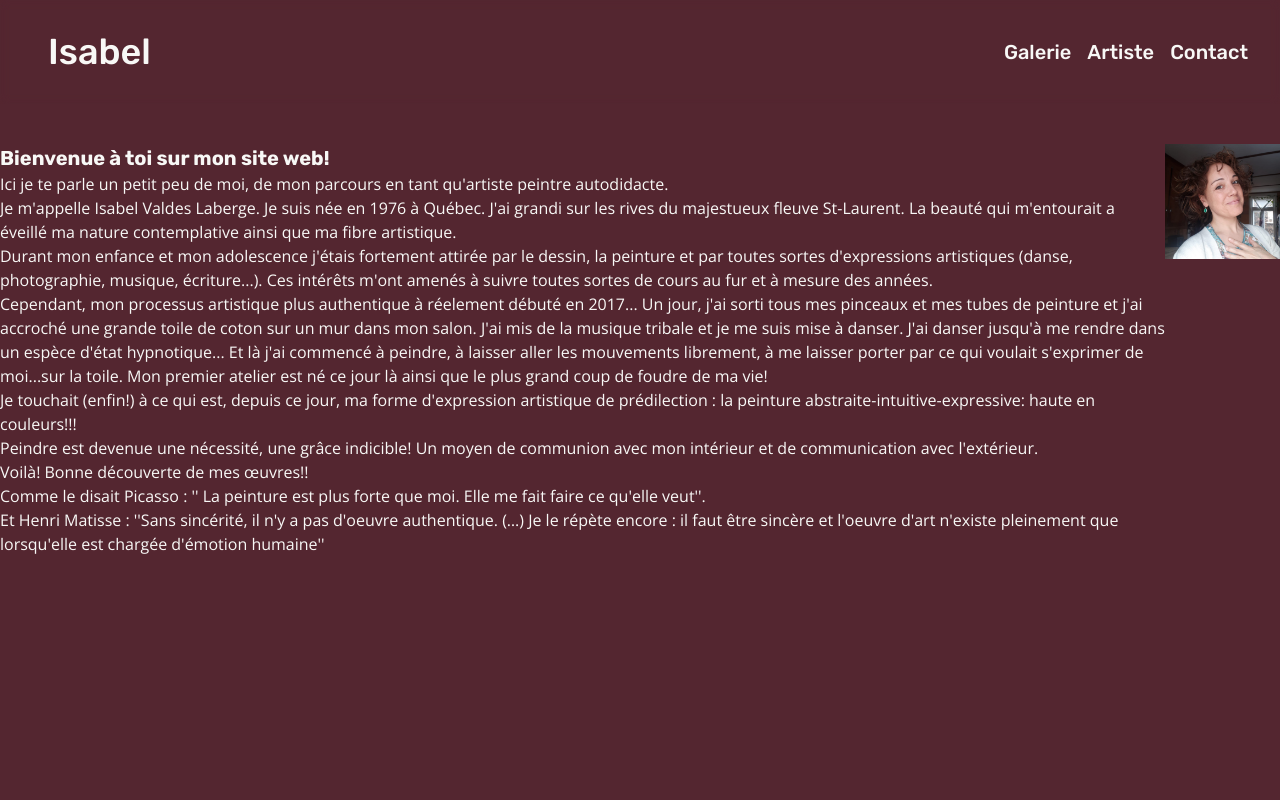
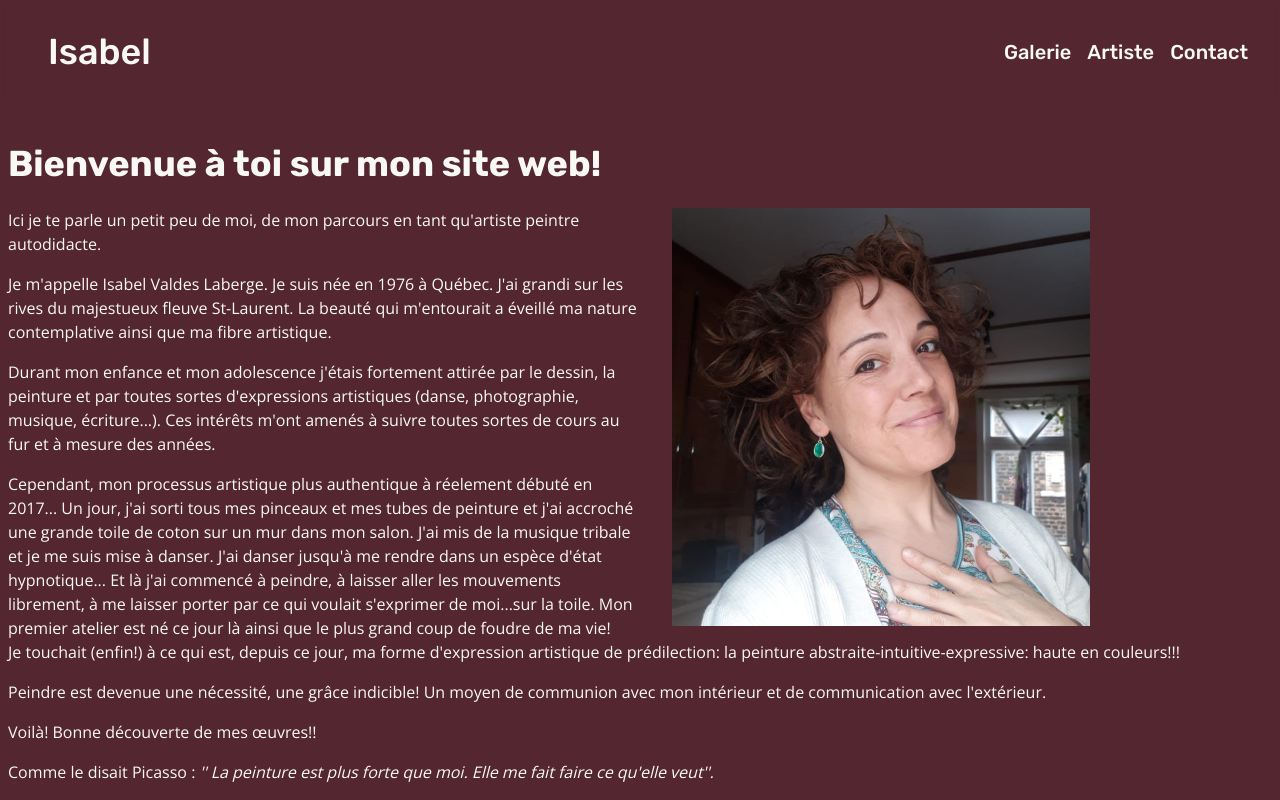
Before and after one commit to AsterShadow/isabelwebsite, a Next.js app: page /about in a window 1280 px wide. Shown: the top 800 px of the page. Built offline with nearby package versions, Linux system fonts and the light colour scheme.

Commit message:
added react-hook-form

```diff
--- a/package.json
+++ b/package.json
@@ -18,6 +18,7 @@
     "next-sanity-client": "^1.0.8",
     "react": "^18",
     "react-dom": "^18",
+    "react-hook-form": "^7.52.1",
     "sass": "^1.77.1",
     "styled-components": "^6.1.11"
   },
--- a/src/components/AboutLayout/AboutLayout.js
+++ b/src/components/AboutLayout/AboutLayout.js
@@ -4,46 +4,67 @@ import React from "react";
 
 const AboutLayout = () => {
   return (
-    <div className="flex ">
-      <div className="text-sm lg:text-base">
-        <p className="lg:text-xl font-bold font-headers">
+    <div className="flex flex-col lg:flex-row w-full px-2">
+      <div className="md:hidden">
+        <Image src={Images.isabel} alt="isabel-picture" />
+      </div>
+      <div className="text-sm md:text-base">
+        <h2 className="text-2xl md:text-4xl font-bold font-headers pb-6">
           Bienvenue à toi sur mon site web!
-        </p>
-
+        </h2>
+        <div className="md:flex gap-8">
+          <div className="flex flex-col gap-4 md:w-1/2">
             <p>
               Ici je te parle un petit peu de moi, de mon parcours en tant
               qu'artiste peintre autodidacte.
             </p>
 
             <p>
-          Je m'appelle Isabel Valdes Laberge. Je suis née en 1976 à Québec. J'ai
-          grandi sur les rives du majestueux fleuve St-Laurent. La beauté qui
-          m'entourait a éveillé ma nature contemplative ainsi que ma fibre
-          artistique.
+              Je m'appelle Isabel Valdes Laberge. Je suis née en 1976 à Québec.
+              J'ai grandi sur les rives du majestueux fleuve St-Laurent. La
+              beauté qui m'entourait a éveillé ma nature contemplative ainsi que
+              ma fibre artistique.
             </p>
 
             <p>
-          Durant mon enfance et mon adolescence j'étais fortement attirée par le
-          dessin, la peinture et par toutes sortes d'expressions artistiques
-          (danse, photographie, musique, écriture...). Ces intérêts m'ont amenés
-          à suivre toutes sortes de cours au fur et à mesure des années.
+              Durant mon enfance et mon adolescence j'étais fortement attirée
+              par le dessin, la peinture et par toutes sortes d'expressions
+              artistiques (danse, photographie, musique, écriture...). Ces
+              intérêts m'ont amenés à suivre toutes sortes de cours au fur et à
+              mesure des années.
             </p>
+            <p className="md:hidden lg:block">
+              Cependant, mon processus artistique plus authentique à réelement
+              débuté en 2017... Un jour, j'ai sorti tous mes pinceaux et mes
+              tubes de peinture et j'ai accroché une grande toile de coton sur
+              un mur dans mon salon. J'ai mis de la musique tribale et je me
+              suis mise à danser. J'ai danser jusqu'à me rendre dans un espèce
+              d'état hypnotique... Et là j'ai commencé à peindre, à laisser
+              aller les mouvements librement, à me laisser porter par ce qui
+              voulait s'exprimer de moi...sur la toile. Mon premier atelier est
+              né ce jour là ainsi que le plus grand coup de foudre de ma vie!
+            </p>
+          </div>
+          <div className="hidden md:block">
+            <Image src={Images.isabel} alt="isabel-picture" />
+          </div>
+        </div>
 
-        <p>
+        <div className="flex flex-col gap-4">
+          <p className="md:block lg:hidden">
             Cependant, mon processus artistique plus authentique à réelement
             débuté en 2017... Un jour, j'ai sorti tous mes pinceaux et mes tubes
-          de peinture et j'ai accroché une grande toile de coton sur un mur dans
-          mon salon. J'ai mis de la musique tribale et je me suis mise à danser.
-          J'ai danser jusqu'à me rendre dans un espèce d'état hypnotique... Et
-          là j'ai commencé à peindre, à laisser aller les mouvements librement,
-          à me laisser porter par ce qui voulait s'exprimer de moi...sur la
-          toile. Mon premier atelier est né ce jour là ainsi que le plus grand
-          coup de foudre de ma vie!
+            de peinture et j'ai accroché une grande toile de coton sur un mur
+            dans mon salon. J'ai mis de la musique tribale et je me suis mise à
+            danser. J'ai danser jusqu'à me rendre dans un espèce d'état
+            hypnotique... Et là j'ai commencé à peindre, à laisser aller les
+            mouvements librement, à me laisser porter par ce qui voulait
+            s'exprimer de moi...sur la toile. Mon premier atelier est né ce jour
+            là ainsi que le plus grand coup de foudre de ma vie!
           </p>
-
           <p>
             Je touchait (enfin!) à ce qui est, depuis ce jour, ma forme
-          d'expression artistique de prédilection : la peinture
+            d'expression artistique de prédilection: la peinture
             abstraite-intuitive-expressive: haute en couleurs!!!
           </p>
 
@@ -55,19 +76,22 @@ const AboutLayout = () => {
           <p>Voilà! Bonne découverte de mes œuvres!!</p>
 
           <p>
-          Comme le disait Picasso : '' La peinture est plus forte que moi. Elle
-          me fait faire ce qu'elle veut''.
+            Comme le disait Picasso :{" "}
+            <span className="italic">
+              '' La peinture est plus forte que moi. Elle me fait faire ce
+              qu'elle veut''.
+            </span>
           </p>
 
           <p>
-          Et Henri Matisse : ''Sans sincérité, il n'y a pas d'oeuvre
-          authentique. (…) Je le répète encore : il faut être sincère et
-          l'oeuvre d'art n'existe pleinement que lorsqu'elle est chargée
-          d'émotion humaine''
+            Et Henri Matisse :{" "}
+            <span className="italic">
+              ''Sans sincérité, il n'y a pas d'oeuvre authentique. (…) Je le
+              répète encore : il faut être sincère et l'oeuvre d'art n'existe
+              pleinement que lorsqu'elle est chargée d'émotion humaine''
+            </span>
           </p>
         </div>
-      <div className="">
-        <Image src={Images.isabel} alt="isabel-picture"/>
       </div>
     </div>
   );
--- /dev/null
+++ b/src/components/ContactForm/ContactForm.js
@@ -0,0 +1,19 @@
+"use client";
+import React from 'react';
+import { useForm } from 'react-hook-form';
+
+export default function ContactForm() {
+  const { register, handleSubmit, formState: { errors } } = useForm();
+  const onSubmit = data => console.log(data);
+  console.log(errors);
+
+  return (
+    <form onSubmit={handleSubmit(onSubmit)}>
+      <input type="text" placeholder="Nom" {...register("Nom", {required: true})} />
+      <input type="email" placeholder="Email" {...register("Email", {required: true})} />
+      <textarea {...register("Message", {required: true})} />
+
+      <input type="submit" />
+    </form>
+  );
+}
--- a/src/pages/contact.js
+++ b/src/pages/contact.js
@@ -1,3 +1,4 @@
+import ContactForm from "@/components/ContactForm/ContactForm";
 import Navbar from "@/components/Header/Header";
 import LayoutContainer from "@/components/LayoutContainer/LayoutContainer";
 import React from "react";
@@ -6,6 +7,9 @@ const contact = () => {
   return (
     <LayoutContainer>
       <Navbar />
+      <div className="w-full flex flex-col z-20 items-center h-full py-36">
+        <ContactForm />
+      </div>
     </LayoutContainer>
   );
 };
```
Also changed, not shown: 1 other file (tests, documents, lock files or other folders). Lines whose indentation alone changed are shown as unchanged.
